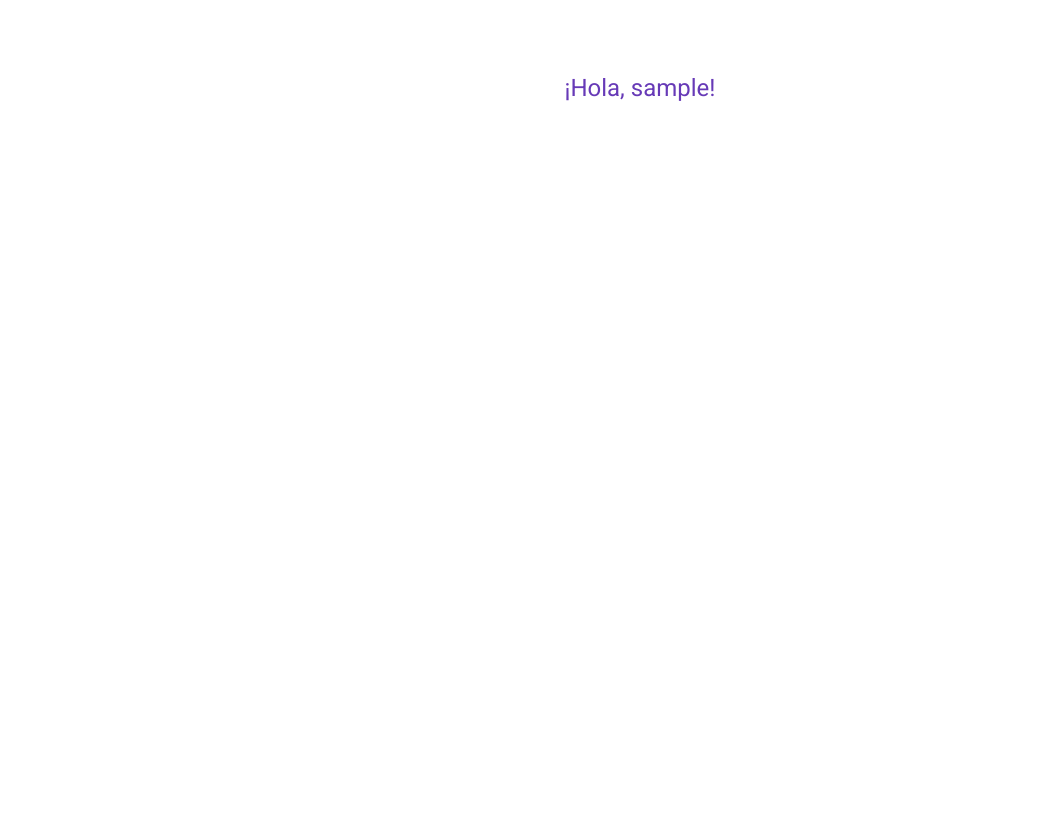
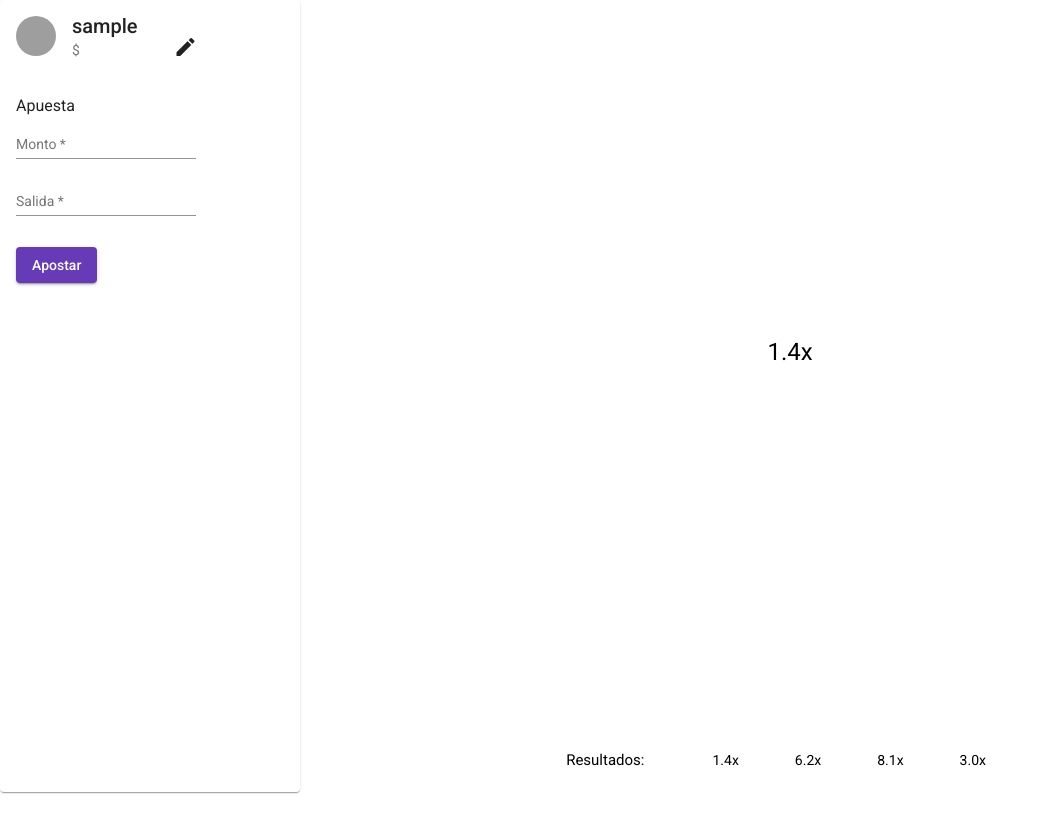
Before and after one commit to andresbdo/Angular, an Angular app: page /dashboard in a window 1280 px wide. Shown: the top 832 px of the page, without its empty margins (0-1047 px from the left). After the commit the page ends 800 px from the top, so only its background shows below. Built offline with nearby package versions, Linux system fonts and the light colour scheme; sample sign-in values are in the browser's storage; grey boxes are pictures that could not be loaded.

Commit message:
Feat: dashboard section added

```diff
--- a/src/app/auth.service.ts
+++ b/src/app/auth.service.ts
@@ -11,10 +11,11 @@ export class AuthService {
     this.getUserFromLocalStorage();
   }
 
-  login(inputUsername: string){
+  login(inputUsername: string, inputBalance: number){
     if(!this._user){
       this._user = new User();
       this._user.username = inputUsername;
+      this._user.balance = inputBalance;
       localStorage.setItem('user', JSON.stringify(this._user));
     }
   }
--- a/src/app/components/dashboard/dashboard.component.html
+++ b/src/app/components/dashboard/dashboard.component.html
@@ -1 +1,42 @@
-<h1>¡Hola, {{auth.user.username}}!</h1>
+<div class="container">
+    <section class="sidebar">
+        <mat-card class="card">
+            <mat-card-header>
+                <div mat-card-avatar class="header-avatar"></div>
+                <mat-card-title>{{auth.user.username}}</mat-card-title>
+                <mat-card-subtitle>{{auth.user.balance}}$</mat-card-subtitle>
+                <button mat-button><mat-icon aria-hidden="false" aria-label="Example home icon">edit</mat-icon></button>
+            </mat-card-header>
+            <mat-card-content>
+                <div class="bet">
+                    <h3>Apuesta</h3>
+                    <form [formGroup]="betForm">
+                        <mat-form-field>
+                            <mat-label>Monto</mat-label>
+                            <input (keyDown.enter)="sendForm()" matInput type="number" formControlName="amount" name="amount">
+                            <mat-error for="amount">{{ getErrorMessage("amount") }}</mat-error>
+                        </mat-form-field>
+                        <mat-form-field>
+                            <mat-label>Salida</mat-label>
+                            <input (keyDown.enter)="sendForm()" matInput type="number" formControlName="cashOut" name="cashOut" step="0.1" min="1.1" max="10.0">
+                            <mat-error for="cashOut">{{ getErrorMessage("cashOut") }}</mat-error>
+                        </mat-form-field>
+                    </form>
+                    <button mat-raised-button color="primary" (click)="sendForm()">Apostar</button>
+                </div>
+            </mat-card-content>
+        </mat-card>
+    </section>
+    <section class="main">
+        <section class="game-panel"><h1>1.4x</h1></section>
+        <section class="results">
+            <h4>Resultados:</h4>
+            <ul>
+                <li>1.4x</li>
+                <li>6.2x</li>
+                <li>8.1x</li>
+                <li>3.0x</li>
+            </ul>
+        </section>
+    </section>
+</div>
--- a/src/app/components/dashboard/dashboard.component.scss
+++ b/src/app/components/dashboard/dashboard.component.scss
@@ -1,5 +1,55 @@
-h1{
-    text-align: center;
-    margin: 3em;
-    color: #673AB7;
+.container{
+    display: flex;
+    width: 100%;
+    height: 100%;
+    .sidebar{
+        height: 100%;
+        .card{
+            height: 95%;
+            .header-avatar{
+                background-image: url('https://as00.epimg.net/img/comunes/fotos/fichas/deportistas/c/cri/large/14558.png');
+                background-size: cover;
+            }
+            .bet{
+                h3{
+                    margin-top: 1em;
+                    margin-bottom: 0;
+                }
+                button{
+                    margin-top: 1em;
+                }
+            }
+        }
+    }
+
+    .main{
+        display: flex;
+        flex-direction: column;
+        width: 100%;
+        height: 100%;
+        .game-panel{
+            flex: 9;
+            display: flex;
+            justify-content: center;
+            align-items: center;
+        }
+
+        .results{
+            flex: 1;
+            display: flex;
+            justify-content: center;
+            align-items: center;
+            width: 100%;
+            h4{
+                margin: 0;
+            }
+            ul{
+                display: flex;
+                list-style: none;
+                li{
+                    margin: 0 2em;
+                }
+            }
+        }
+    }
 }
--- a/src/app/components/dashboard/dashboard.component.ts
+++ b/src/app/components/dashboard/dashboard.component.ts
@@ -1,5 +1,6 @@
 import { AuthService } from './../../auth.service';
 import { Component, OnInit } from '@angular/core';
+import { FormControl, FormGroup, Validators} from '@angular/forms';
 
 @Component({
   selector: 'app-dashboard',
@@ -7,6 +8,47 @@ import { Component, OnInit } from '@angular/core';
   styleUrls: ['./dashboard.component.scss']
 })
 export class DashboardComponent implements OnInit {
+  betForm: FormGroup = new FormGroup({
+    amount: new FormControl('', [Validators.required, Validators.min(10), Validators.max(100000)]),
+    cashOut: new FormControl('', [Validators.required, Validators.min(1.1), Validators.max(10.0)]),
+  })
+
+  public amount = this.betForm.get('amount');
+  public cashOut = this.betForm.get('cashOut');
+
+  getErrorMessage(input: string) {
+    if(input === "amount"){
+      if(this.amount.hasError('required')) {
+        return 'Este campo es requerido';
+      }else if(this.amount.hasError('min')){
+        return 'El monto mínimo de la apuesta es 10$';
+      }else if(this.amount.hasError('max')){
+        return 'El monto máximo de la apuesta es 100.000$'
+      }
+      return '';
+    }else if(input === "cashOut"){
+      if(this.cashOut.hasError('required')){
+        return 'Este campo es requerido';
+      }else if(this.cashOut.hasError('min') || this.cashOut.hasError('max')){
+        return 'La salida debe estar entre 1.1 y 10.0'
+      }
+      return '';
+    }
+    return '';
+  }
+
+  sendForm(): void {
+    this.betForm.markAllAsTouched();
+    if(this.amount.hasError('required') || this.amount.hasError('min') || this.amount.hasError('max')){
+      return;
+    }
+    if(this.amount.hasError('required') || this.amount.hasError('min') || this.amount.hasError('max')){
+      return;
+    }else{
+      return console.log("Apuesta hecha")
+    }
+  }
+
   constructor(
     public auth: AuthService
   ) {
--- a/src/app/components/login/login.component.html
+++ b/src/app/components/login/login.component.html
@@ -3,8 +3,13 @@
     <form [formGroup]="loginForm">
         <mat-form-field>
             <mat-label>Nombre de usuario</mat-label>
-            <input (keyDown.enter)="sendForm()" matInput type="text" formControlName="username">
-            <mat-error for="email" class="form-error">{{ getErrorMessage() }}</mat-error>
+            <input (keyDown.enter)="sendForm()" matInput type="text" formControlName="username" name="username">
+            <mat-error for="username">{{ getErrorMessage("username") }}</mat-error>
+        </mat-form-field>
+        <mat-form-field>
+            <mat-label>Monto inicial</mat-label>
+            <input (keyDown.enter)="sendForm()" matInput type="number" formControlName="amount" name="amount">
+            <mat-error for="amount">{{ getErrorMessage("amount") }}</mat-error>
         </mat-form-field>
     </form>
     <button mat-raised-button color="primary" (click)="sendForm()">Entrar</button>
--- a/src/app/components/login/login.component.scss
+++ b/src/app/components/login/login.component.scss
@@ -18,3 +18,15 @@ button{
     color: red;
     font-size: 10px;
 }
+
+form{
+    display: flex;
+    flex-direction: column;
+    justify-content: space-between;
+    align-content: center;
+    align-items: center;
+}
+
+mat-form-field{
+    margin-top: 2em;
+}
--- a/src/app/components/login/login.component.ts
+++ b/src/app/components/login/login.component.ts
@@ -14,15 +14,28 @@ import { Router } from '@angular/router';
 
 export class LoginComponent implements OnInit {
   loginForm:FormGroup = new FormGroup({
-    username: new FormControl('', [Validators.required, Validators.minLength(3), Validators.maxLength(20)])
+    username: new FormControl('', [Validators.required, Validators.minLength(3), Validators.maxLength(20)]),
+    amount: new FormControl('', [Validators.required, Validators.min(10), Validators.max(100000)]),
   })
+
   public username = this.loginForm.get('username');
+  public amount = this.loginForm.get('amount');
 
-  getErrorMessage() {
-    if (this.username.hasError('required')) {
-      return 'Ingresa un nombre de usuario';
-    }else if(this.username.hasError('minlength') || this.username.hasError('maxlength')){
-      return 'El nombre de usuario debe tener entre 3 y 20 caracteres';
+  getErrorMessage(input: string) {
+    if(input === "username"){
+      if(this.username.hasError('required')) {
+        return 'Este campo es requerido';
+      }else if(this.username.hasError('minlength') || this.username.hasError('maxlength')){
+        return 'El nombre de usuario debe tener entre 3 y 20 caracteres';
+      }
+      return '';
+    }else if(input === "amount"){
+      if(this.amount.hasError('required')){
+        return 'Este campo es requerido';
+      }else if(this.amount.hasError('min') || this.amount.hasError('max')){
+        return 'El monto inicial debe ser mayor a 10$ y menos a 100.000$'
+      }
+      return '';
     }
     return '';
   }
@@ -43,8 +56,11 @@ export class LoginComponent implements OnInit {
     this.loginForm.markAllAsTouched();
     if(this.username.hasError('required') || this.username.hasError('minlength') || this.username.hasError('maxlength')){
       return;
+    }
+    if(this.amount.hasError('required') || this.amount.hasError('min') || this.amount.hasError('max')){
+      return;
     }else{
-      this.auth.login(this.username.value)
+      this.auth.login(this.username.value, this.amount.value)
       this.router.navigate(['dashboard']);
     }
   }
--- a/src/app/material/material.module.ts
+++ b/src/app/material/material.module.ts
@@ -1,11 +1,13 @@
 import {MatFormFieldModule} from '@angular/material/form-field';
 import {MatInputModule} from '@angular/material/input';
 import { MatButtonModule } from '@angular/material/button';
+import { MatCardModule } from '@angular/material/card';
+import {MatIconModule} from '@angular/material/icon';
 import { CommonModule } from '@angular/common';
 import { NgModule } from '@angular/core';
 
 const MaterialComponents = [
-  MatFormFieldModule, MatInputModule, MatButtonModule
+  MatFormFieldModule, MatInputModule, MatButtonModule, MatCardModule, MatIconModule
 ]
 
 @NgModule({
--- a/src/app/models/User.ts
+++ b/src/app/models/User.ts
@@ -1,3 +1,7 @@
 export class User{
     username: string;
+    balance: number;
+    bet: [
+        amount: number, cashOut: number, prize: number
+    ]
 }
```
Also changed, not shown: 1 other file (tests, documents, lock files or other folders).
